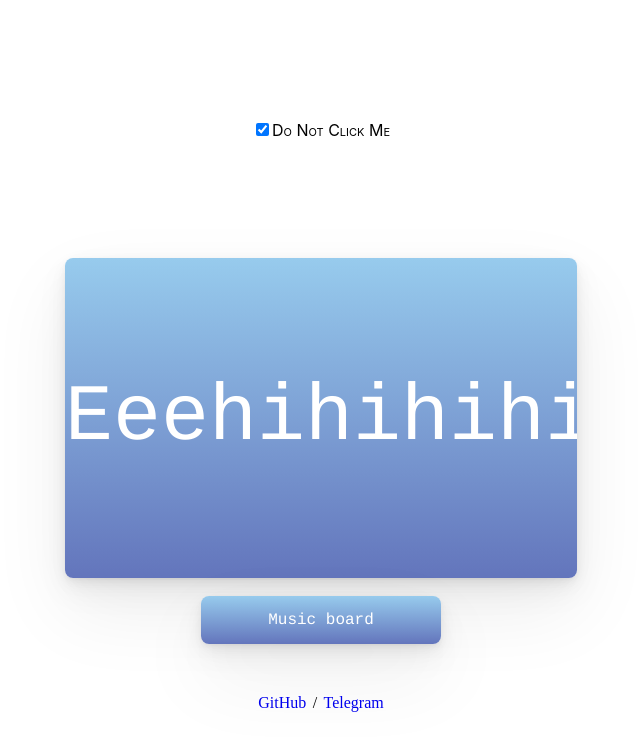
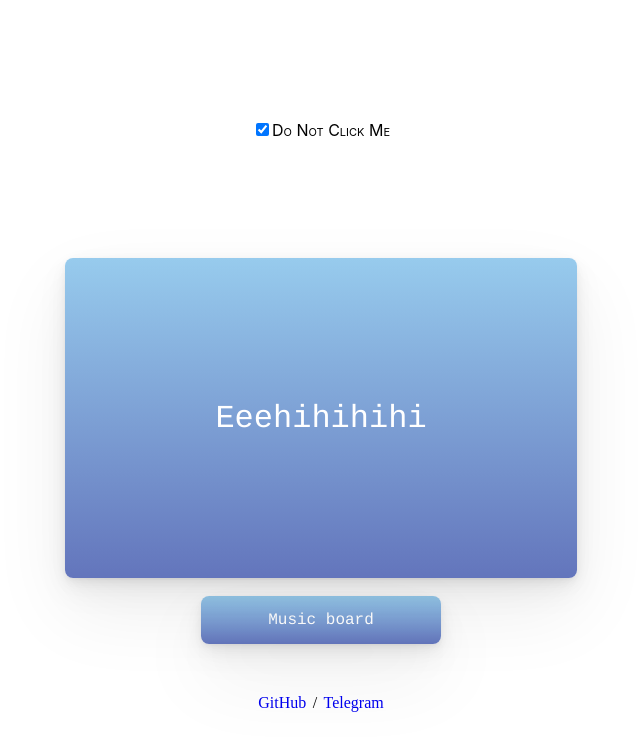
Before and after one commit to suisei-cn/starbuttons, a Vue app: page /#/ in a window 1280 px wide. Shown: the top 750 px of the page, without its empty margins (319-959 px from the left). Built offline with nearby package versions, Linux system fonts and the light colour scheme.

Commit message:
feat(MainView): button UI utilization

```diff
--- a/src/style/centralButton.scss
+++ b/src/style/centralButton.scss
@@ -1,24 +1,34 @@
+.musicButton {
+  height: 40vh;
+  width: 40vw;
+}
+
 #board {
   &.btn {
     height: 40vh;
     width: 40vw;
     margin-top: 9vh;
-    line-height: 40vh;
-    font-size: 5rem;
   }
 
-  @media screen and (max-width: 1000px) {
-    &.btn {
+  #bigButtonText {
+    position: absolute;
+    left: 0;
+    top: 0;
+    height: 100%;
+    width: 100%;
+    color: white;
+    display: flex;
+    justify-content: center;
+    align-items: center;
+    font-size: 5rem;
+
+    @media screen and (max-width: 1340px) {
       font-size: 2rem !important;
     }
-  }
-  @media screen and (max-width: 600px) {
-    &.btn {
+    @media screen and (max-width: 600px) {
       font-size: 1rem !important;
     }
-  }
-  @media screen and (max-width: 300px) {
-    &.btn {
+    @media screen and (max-width: 300px) {
       font-size: 0 !important;
     }
   }
--- a/src/views/MainView.vue
+++ b/src/views/MainView.vue
@@ -22,9 +22,9 @@
           v-if="displayMusicBoard"
         ></BaseButton>
       </template>
-      <template v-if="!displayMusicBoard">
+      <span id="bigButtonText">
         {{ ehhhLocalizedName }}
-      </template>
+      </span>
     </div>
     <BaseButton
       id="virtualCentralButton"
@@ -149,8 +149,9 @@ label {
 
 #board {
   height: $table-height;
-  transition: width 0.33s ease-in-out, height 0.33s ease-in-out,
-    background 0.33s linear;
+  transition: width 0.25s ease-in-out, height 0.25s ease-in-out,
+    background 0.25s linear;
+  position: relative; // for #bigButtonText
 }
 
 @keyframes button-appear {
@@ -176,12 +177,12 @@ label {
   align-content: flex-start;
   .normalBtn {
     animation: 0.66s button-appear;
+    z-index: 1;
   }
-}
-
-.musicButton {
-  height: 40vh;
-  width: 40vw;
+  #bigButtonText {
+    opacity: 0;
+    transition: opacity 0.25s ease-in-out;
+  }
 }
 
 #virtualCentralButton {
```
